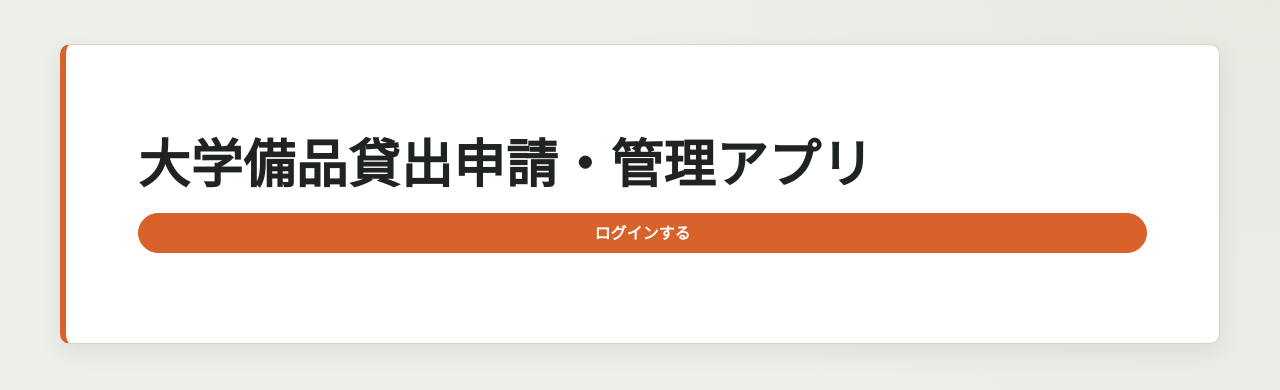
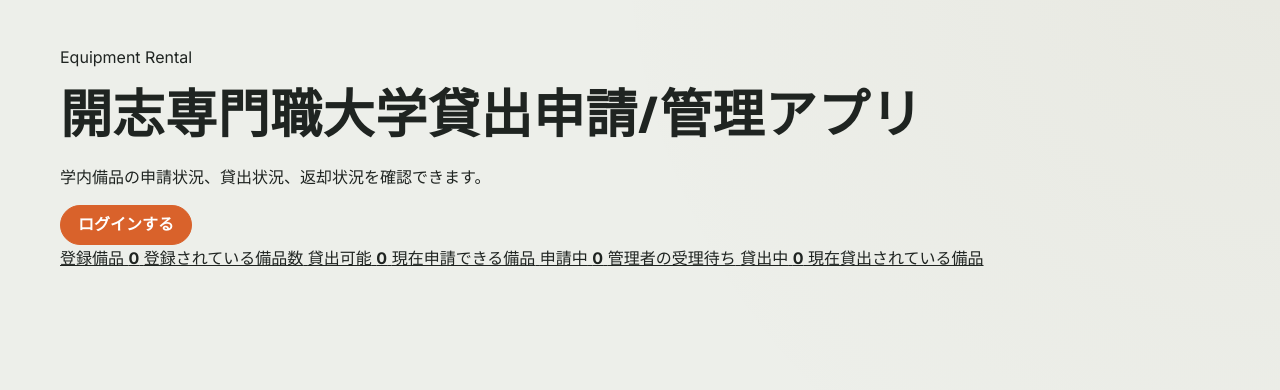
Before and after one commit to kanekokuma/rental-management-app, a Django app: page / in a window 1280 px wide. Shown: the part 67-457 px from the top of the page. Run offline with Django 5.2, Linux system fonts and the light colour scheme; data that the repository does not hold is empty; some web fonts are replaced.

Commit message:
Update index.html

```diff
--- a/rental/templates/rental/index.html
+++ b/rental/templates/rental/index.html
@@ -1,13 +1,88 @@
 {% extends "rental/base.html" %}
 
 {% block content %}
-<section class="hero">
-  <h1>大学備品貸出申請・管理アプリ</h1>
+<section class="dashboard-hero">
+  <div>
+    <p class="eyebrow">Equipment Rental</p>
+    <h1>開志専門職大学貸出申請/管理アプリ</h1>
+    <p class="lead">学内備品の申請状況、貸出状況、返却状況を確認できます。</p>
+  </div>
 
-  {% if user.is_authenticated %}
-    <a class="btn primary" href="{% url 'rental:item_list' %}">備品一覧を見る</a>
-  {% else %}
-    <a class="btn primary" href="{% url 'login' %}">ログインする</a>
-  {% endif %}
+  <div class="dashboard-actions">
+    {% if user.is_authenticated %}
+      <a class="btn primary" href="{% url 'rental:item_list' %}">備品一覧を見る</a>
+      {% if user.is_staff %}
+        <a class="btn" href="{% url 'rental:application_list' %}">申請中一覧</a>
+      {% endif %}
+    {% else %}
+      <a class="btn primary" href="{% url 'login' %}">ログインする</a>
+    {% endif %}
+  </div>
 </section>
+
+<section class="dashboard-grid" aria-label="貸出状況の件数">
+  <a class="metric-card" href="{% url 'rental:item_list' %}">
+    <span class="metric-label">登録備品</span>
+    <strong>{{ dashboard.total_items }}</strong>
+    <span class="metric-help">登録されている備品数</span>
+  </a>
+
+  <a class="metric-card" href="{% url 'rental:item_list' %}?status=available">
+    <span class="metric-label">貸出可能</span>
+    <strong>{{ dashboard.available_items }}</strong>
+    <span class="metric-help">現在申請できる備品</span>
+  </a>
+
+  <a class="metric-card" href="{% url 'rental:item_list' %}?status=pending">
+    <span class="metric-label">申請中</span>
+    <strong>{{ dashboard.pending_items }}</strong>
+    <span class="metric-help">管理者の受理待ち</span>
+  </a>
+
+  <a class="metric-card" href="{% url 'rental:item_list' %}?status=borrowed">
+    <span class="metric-label">貸出中</span>
+    <strong>{{ dashboard.borrowed_items }}</strong>
+    <span class="metric-help">現在貸出されている備品</span>
+  </a>
+</section>
+
+{% if user.is_authenticated and user.is_staff %}
+  <section class="admin-dashboard">
+    <div class="section-heading">
+      <h2>管理者ダッシュボード</h2>
+    </div>
+
+    <div class="dashboard-grid compact">
+      <a class="metric-card accent" href="{% url 'rental:application_list' %}">
+        <span class="metric-label">受理待ち申請</span>
+        <strong>{{ dashboard.pending_loans }}</strong>
+        <span class="metric-help">確認が必要な申請</span>
+      </a>
+
+      <a class="metric-card" href="{% url 'rental:loan_list' %}">
+        <span class="metric-label">貸出中</span>
+        <strong>{{ dashboard.borrowed_loans }}</strong>
+        <span class="metric-help">返却処理待ち</span>
+      </a>
+
+      <a class="metric-card danger" href="{% url 'rental:loan_list' %}">
+        <span class="metric-label">期限超過</span>
+        <strong>{{ dashboard.overdue_loans }}</strong>
+        <span class="metric-help">返却予定日を過ぎた貸出</span>
+      </a>
+
+      <a class="metric-card" href="{% url 'rental:loan_history' %}">
+        <span class="metric-label">返却済み</span>
+        <strong>{{ dashboard.returned_loans }}</strong>
+        <span class="metric-help">完了した貸出履歴</span>
+      </a>
+    </div>
+
+    <div class="quick-actions">
+      <a class="btn primary" href="{% url 'rental:application_list' %}">申請を確認する</a>
+      <a class="btn" href="{% url 'rental:item_create' %}">備品を追加する</a>
+      <a class="btn" href="{% url 'admin:index' %}">管理者画面を開く</a>
+    </div>
+  </section>
+{% endif %}
 {% endblock %}
```
